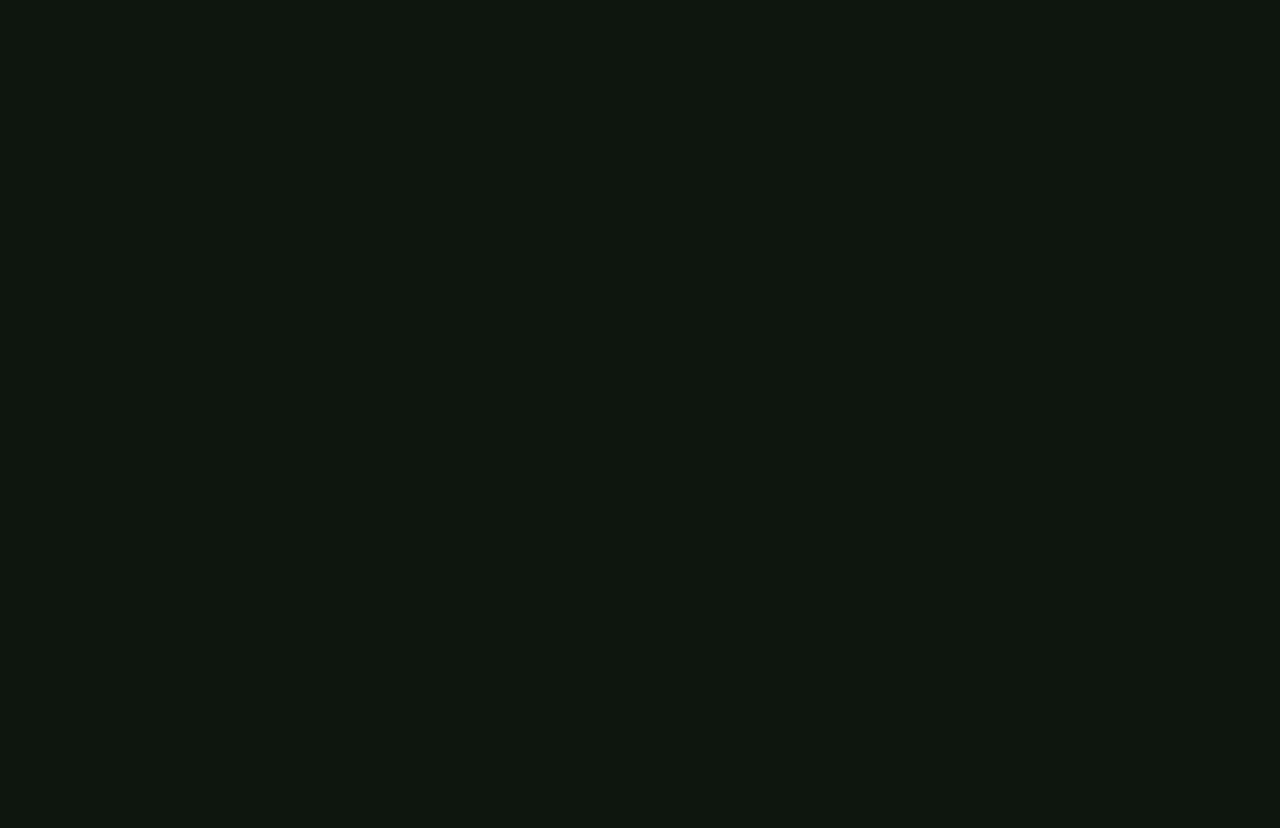
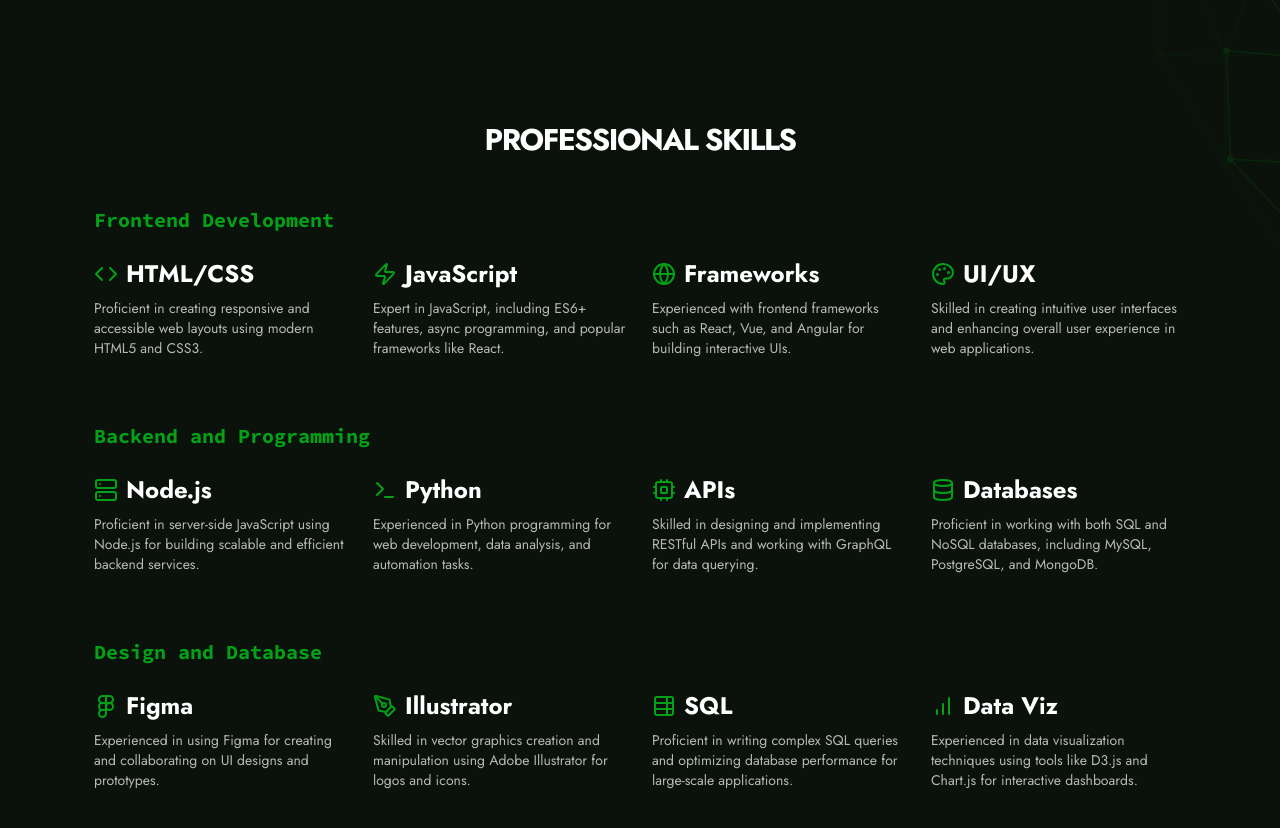
Before and after one commit to Tshabalala-Thabo/portfolio, a React (Create React App) app: page / in a window 1280 px wide. Shown: the part 1266-2094 px from the top of the page. Before the commit the page ends 1260 px from the top, so only its background shows below. Built offline with nearby package versions, Linux system fonts and the light colour scheme.

Commit message:
FEAT: Professional skills section

```diff
--- a/package.json
+++ b/package.json
@@ -6,6 +6,7 @@
     "@testing-library/jest-dom": "^5.17.0",
     "@testing-library/react": "^13.4.0",
     "@testing-library/user-event": "^13.5.0",
+    "lucide-react": "^0.441.0",
     "react": "^18.3.1",
     "react-dom": "^18.3.1",
     "react-scripts": "5.0.1",
--- a/src/App.js
+++ b/src/App.js
@@ -1,5 +1,6 @@
 import React from 'react';
 import BurgerMenu from './BurgerMenu';
+import { Code, Palette, Globe, Zap, Server, Database, Terminal, Cpu, Figma, PenTool, TableProperties, BarChart } from 'lucide-react'
 
 export function Component() {
   const cardData = [
@@ -32,6 +33,59 @@ export function Component() {
         </div>
       ))}</>
   );
+}
+
+export function ProfessionalSkills() {
+  const skillCategories = [
+    {
+      title: "Frontend Development",
+      skills: [
+        { icon: Code, title: "HTML/CSS", description: "Proficient in creating responsive and accessible web layouts using modern HTML5 and CSS3." },
+        { icon: Zap, title: "JavaScript", description: "Expert in JavaScript, including ES6+ features, async programming, and popular frameworks like React." },
+        { icon: Globe, title: "Frameworks", description: "Experienced with frontend frameworks such as React, Vue, and Angular for building interactive UIs." },
+        { icon: Palette, title: "UI/UX", description: "Skilled in creating intuitive user interfaces and enhancing overall user experience in web applications." },
+      ]
+    },
+    {
+      title: "Backend and Programming",
+      skills: [
+        { icon: Server, title: "Node.js", description: "Proficient in server-side JavaScript using Node.js for building scalable and efficient backend services." },
+        { icon: Terminal, title: "Python", description: "Experienced in Python programming for web development, data analysis, and automation tasks." },
+        { icon: Cpu, title: "APIs", description: "Skilled in designing and implementing RESTful APIs and working with GraphQL for data querying." },
+        { icon: Database, title: "Databases", description: "Proficient in working with both SQL and NoSQL databases, including MySQL, PostgreSQL, and MongoDB." },
+      ]
+    },
+    {
+      title: "Design and Database",
+      skills: [
+        { icon: Figma, title: "Figma", description: "Experienced in using Figma for creating and collaborating on UI designs and prototypes." },
+        { icon: PenTool, title: "Illustrator", description: "Skilled in vector graphics creation and manipulation using Adobe Illustrator for logos and icons." },
+        { icon: TableProperties, title: "SQL", description: "Proficient in writing complex SQL queries and optimizing database performance for large-scale applications." },
+        { icon: BarChart, title: "Data Viz", description: "Experienced in data visualization techniques using tools like D3.js and Chart.js for interactive dashboards." },
+      ]
+    }
+  ]
+
+  return (
+    <>
+      {skillCategories.map((category, categoryIndex) => (
+        <div key={categoryIndex}>
+          <h3 className="text-xl font-source-code-pro font-semibold mb-6 text-primary">{category.title}</h3>
+          <div className="grid grid-cols-1 md:grid-cols-2 lg:grid-cols-4 gap-6">
+            {category.skills.map((skill, skillIndex) => (
+              <div key={skillIndex} className="flex flex-col items-start space-y-2">
+                <div className="flex items-center space-x-2">
+                  <skill.icon className="w-6 h-6 text-primary" />
+                  <h4 className="text-2xl font-bold">{skill.title}</h4>
+                </div>
+                <p className="text-sm opacity-70 ">{skill.description}</p>
+              </div>
+            ))}
+          </div>
+        </div>
+      ))}
+    </>
+  )
 }
 
 
@@ -107,7 +161,15 @@ function App() {
         <section className="py-16 px-4 max-w-7xl mx-auto">
           <h2 className="text-3xl text-white font-bold text-center mb-12">WHAT I DO</h2>
           <div className="grid grid-cols-1 md:grid-cols-2 lg:grid-cols-3 gap-4">
-            <Component/>
+            <Component />
+          </div>
+        </section>
+        <section className="w-full py-12 md:py-24 lg:py-32 bg-primary-100 bg-opacity-70 text-white">
+          <div className="container mx-auto px-4 md:px-6">
+            <h2 className="text-3xl font-bold tracking-tighter sm:text-4xl md:text-3xl text-center uppercase mb-12">Professional Skills</h2>
+            <div className="space-y-16">
+              <ProfessionalSkills />
+            </div>
           </div>
         </section>
       </main>
```
Also changed, not shown: 1 other file (tests, documents, lock files or other folders).
